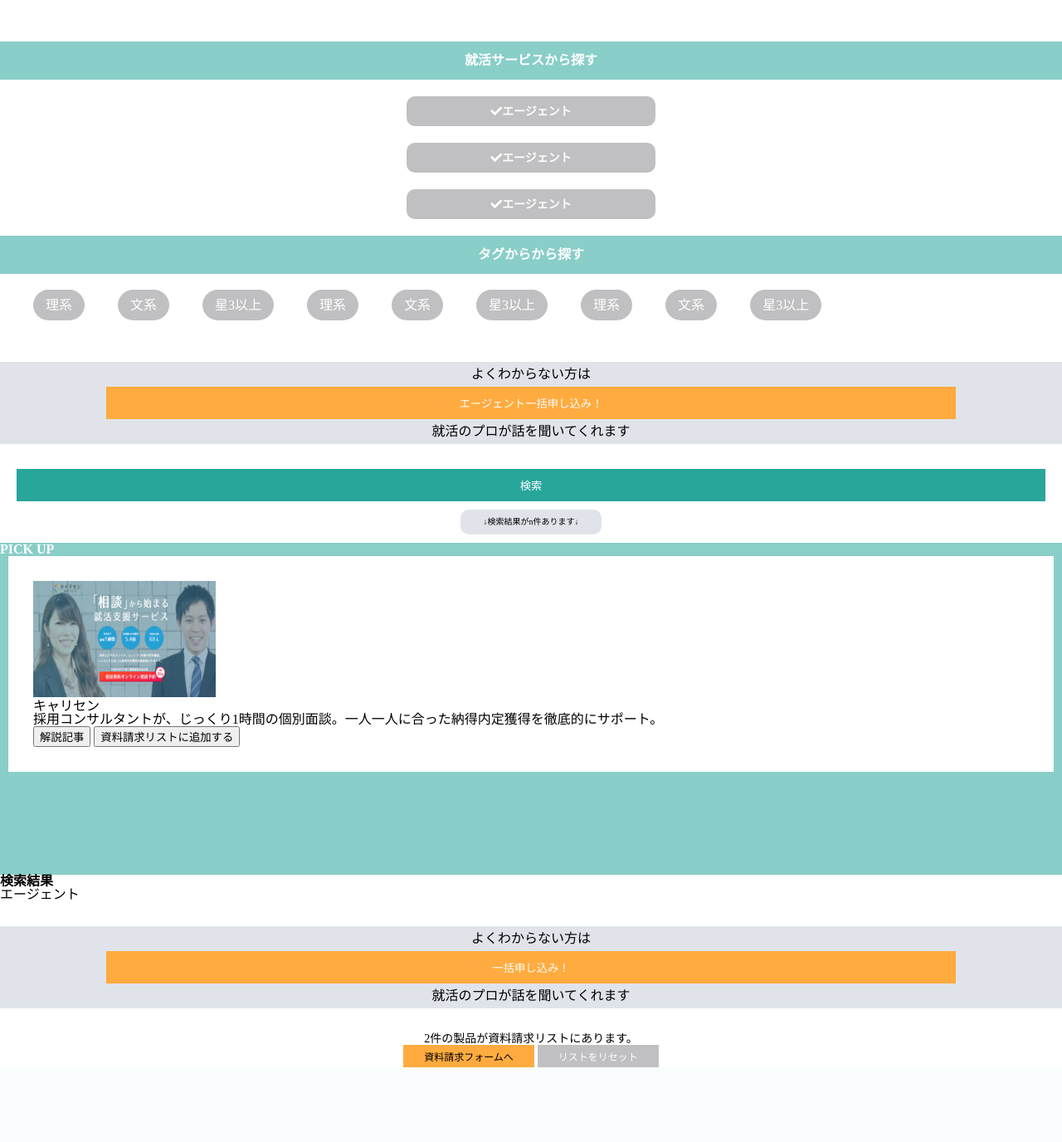
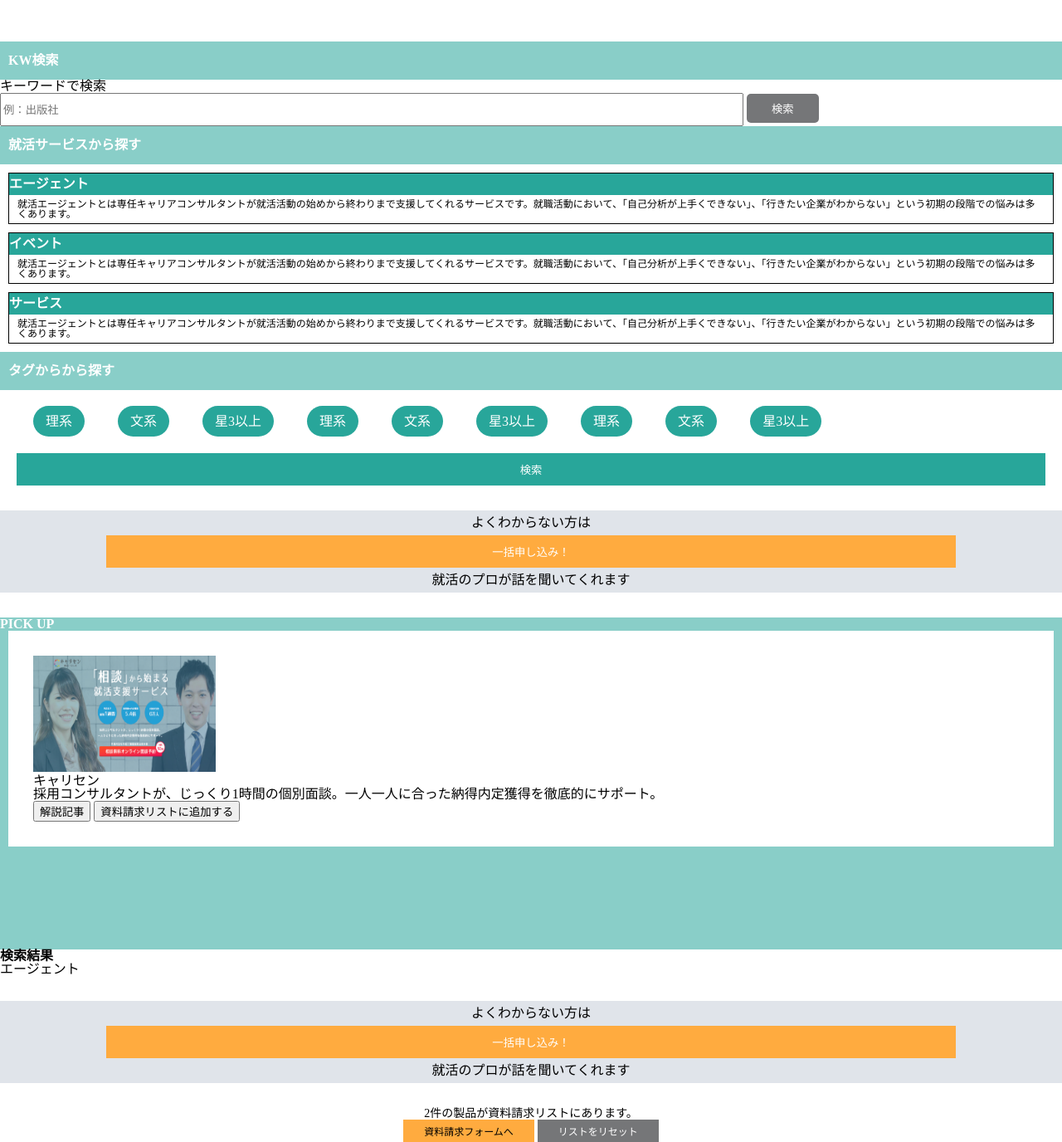
Before and after one commit to daiki-sato/teamE, a PHP site: page /php/top.php in a window 1280 px wide. Shown: the part 182-1558 px from the top of the page at 83% size. Before the commit the page ends 1468 px from the top, so only its background shows below. Run offline with PHP 8.4, Linux system fonts and the light colour scheme.

Commit message:
Revert "top_sp_search/daiki の見た目はほぼ完成した。クリックして色を変えるのはまだ実装できていない"

```diff
--- a/myproject/gulpfile.js
+++ b/myproject/gulpfile.js
@@ -10,7 +10,7 @@ gulp.task("default", function() {
     gulp
       .src("../src/css/style.scss")
       // Sassのコンパイルを実行
-      .pipe(sass({outputStyle: 'expanded'}))
+      .pipe(sass())
       // cssフォルダー以下に保存
       .pipe(gulp.dest("../src/css"))
   );
--- a/src/css/_top.scss
+++ b/src/css/_top.scss
@@ -1,39 +1,47 @@
  /* トップページのcss */
 /* // ここにheader.sass fotter.sassなどを挿入する */
-button{
-  cursor: pointer;
-}
-.search-area{
-  text-align: center;
+
+
+
+
+.keyword-search{
+
+  .keyword-search-form__input{
+    width: 70%;
+    height: 40px;
+  }
+  .keyword-search-form__button{
+    background-color: $color-gray;
+    color: $color-white;
+    border: none;
+    padding: 8px 30px;
+    border-radius: 5px;
+
+  }
 }
 
+.category-search{
+  .category-search__menu{
 
-.category-search{
-
-
-  .category-search__menu{
-    text-align: center;
-  }
-  .category-search__list{
-    // margin: 10px;
-    // border:  1px solid black;
-    margin: 20px 0;
 
   }
 
-  .category-search__button{
+  .category-search__list{
+    margin: 10px;
+    border:  1px solid black;
 
-    background-color: $color-gray;
-    border: none ;
-
-    color: $color-white;
-    width: 300px;
-    padding: 10px 50px;
-    border-radius: 10px;
-    font-size: 14px;
-    font-weight: bold;
   }
 
+  .category-search__title-box{
+    background-color: $color-green;
+    padding:5px 0;
+
+
+  }
+  .category-search__title{
+    color: $color-white;
+
+  }
   .category-search__text{
     font-size: 12px;
     padding: 5px 10px;
@@ -72,7 +80,7 @@ button{
 
 .search-box{
 
-  background-color: $color-gray;
+  background-color: $color-green;
   margin: 0 20px;
   text-align: center;
 
@@ -116,19 +124,7 @@ button{
 }
 
 
-.number-of-searches-box{
-  background-color: #E0E4EA;
-  margin: 10px auto;
-  width: 150px;
-  padding: 10px;
-  border-radius: 10px;
 
-
-  .number-of-searches__text{
-    font-size: 10px;
-    text-align: center;
-  }
-}
 
 
 
--- a/src/css/style.css
+++ b/src/css/style.css
@@ -2,120 +2,94 @@
 .search-area {
   color: #ffffff;
   background-color: #89CEC8;
-  padding: 15px 10px;
-}
+  padding: 15px 10px; }
 
 .search-area {
   color: #ffffff;
   background-color: #89CEC8;
-  padding: 15px 10px;
-}
+  padding: 15px 10px; }
 
 .header {
   background-color: #28A69A;
   color: #ffffff;
   margin-bottom: 50px;
-  text-align: center;
-}
-
+  text-align: center; }
   .header .header-nav {
-  height: 130px;
-}
-
+    height: 130px; }
     .header .header-nav__img {
       height: 62px;
       padding: 10px 0 10px 0;
-  cursor: pointer;
-}
-
+      cursor: pointer; }
     .header .header-nav .header-nav__menu__list {
       list-style: none;
       display: inline-block;
-  padding: 10px 15px 15px;
-}
-
+      padding: 10px 15px 15px; }
     .header .header-nav .header-nav__menu__list a {
       color: #ffffff;
       height: auto;
       font-size: 15px;
       padding: 10px 8px 15px;
-  line-height: 1.5;
-}
-
+      line-height: 1.5; }
   .header .header-info {
     background: #89CEC8;
-  height: 52px;
-}
-
+    height: 52px; }
     .header .header-info__text {
       display: block;
       padding: 10px;
       font-weight: bold;
       height: 30px;
-  line-height: 30px;
-}
+      line-height: 30px; }
 
 /* トップページのcss */
 /* // ここにheader.sass fotter.sassなどを挿入する */
-button {
-  cursor: pointer;
-}
+.keyword-search .keyword-search-form__input {
+  width: 70%;
+  height: 40px; }
 
-.search-area {
-  text-align: center;
-}
-
-.category-search .category-search__menu {
-  text-align: center;
-}
+.keyword-search .keyword-search-form__button {
+  background-color: #757678;
+  color: #ffffff;
+  border: none;
+  padding: 8px 30px;
+  border-radius: 5px; }
 
 .category-search .category-search__list {
-  margin: 20px 0;
-}
+  margin: 10px;
+  border: 1px solid black; }
 
-.category-search .category-search__button {
-  background-color: #c0c0c2;
-  border: none;
-  color: #ffffff;
-  width: 300px;
-  padding: 10px 50px;
-  border-radius: 10px;
-  font-size: 14px;
-  font-weight: bold;
-}
+.category-search .category-search__title-box {
+  background-color: #28A69A;
+  padding: 5px 0; }
+
+.category-search .category-search__title {
+  color: #ffffff; }
 
 .category-search .category-search__text {
   font-size: 12px;
-  padding: 5px 10px;
-}
+  padding: 5px 10px; }
 
 .tag-search .tag-search__menu {
   margin: 0 20px;
   display: flex;
   flex-wrap: wrap;
   box-sizing: border-box;
-  overflow: hidden;
-}
+  overflow: hidden; }
 
 .tag-search .tag-search__list {
   margin: 30px 20px;
   list-style: none;
-  display: block;
-}
+  display: block; }
 
 .tag-search .tag-search__list a {
   color: #ffffff;
-  background-color: #c0c0c2;
+  background-color: #28A69A;
   padding: 10px 15px;
-  border-radius: 50px;
-}
+  border-radius: 50px; }
 
 .search-box {
-  background-color: #c0c0c2;
+  background-color: #28A69A;
   margin: 0 20px;
-  text-align: center;
-}
-
+  text-align: center; }
   .search-box .search-box__button {
     display: block;
     width: 100%;
@@ -123,19 +97,14 @@ button {
     border: none;
     background-color: #28A69A;
     color: #ffffff;
-  padding: 10px 30px;
-}
+    padding: 10px 30px; }
 
 .application-area {
   margin: 30px 0;
   background-color: #E0E4EA;
-  text-align: center;
-}
-
+  text-align: center; }
   .application-area .application-area__text {
-  line-height: 30px;
-}
-
+    line-height: 30px; }
   .application-area .application-area__button {
     display: block;
     width: 80%;
@@ -144,91 +113,54 @@ button {
     padding: 10px 30px;
     margin: 0 auto;
     color: #ffffff;
-  background-color: #FFAB3F;
-}
-
+    background-color: #FFAB3F; }
   .application-area .application-area__description {
-  line-height: 30px;
-}
-
-.number-of-searches-box {
-  background-color: #E0E4EA;
-  margin: 10px auto;
-  width: 150px;
-  padding: 10px;
-  border-radius: 10px;
-}
-
-.number-of-searches-box .number-of-searches__text {
-  font-size: 10px;
-  text-align: center;
-}
+    line-height: 30px; }
 
 .pick-up {
   height: 400px;
-  background-color: #89CEC8;
-}
-
+  background-color: #89CEC8; }
   .pick-up .pick-up-list {
     background-color: #ffffff;
     padding: 30px;
-  margin: 0 10px;
-}
-
+    margin: 0 10px; }
   .pick-up .pick-up-list__1 {
-  display: flex;
-}
-
+    display: flex; }
   .pick-up .pick-up__title {
-  color: white;
-}
-
+    color: white; }
   .pick-up .pick-up-list__img {
     width: 220px;
     height: 140px;
-  margin: 0 auto;
-}
-
+    margin: 0 auto; }
   .pick-up .pick-up-list__button button {
     background-color: #89CEC8;
     color: #ffffff;
     padding: 20px;
     border: none;
-  width: 200px;
-}
+    width: 200px; }
 
 .footer {
-  text-align: center;
-}
-
+  text-align: center; }
   .footer .footer__text {
-  font-size: 14px;
-}
-
+    font-size: 14px; }
   .footer .footer__form-button {
     cursor: pointer;
     border: none;
     background-color: #FFAB3F;
     padding: 5px 25px;
-  font-size: 12px;
-}
-
+    font-size: 12px; }
   .footer .footer__reset-button {
     cursor: pointer;
     border: none;
-  background-color: #c0c0c2;
+    background-color: #757678;
     color: #ffffff;
     padding: 5px 25px;
-  font-size: 12px;
-}
+    font-size: 12px; }
 
 .entry-page {
   border: 1px  solid gray;
   margin-top: 10px;
   height: 100vh;
-  padding: 10px 3px;
-}
-
+  padding: 10px 3px; }
   .entry-page .entry-page__text {
-  margin: 20px 0;
-}
+    margin: 20px 0; }
--- a/src/css/top.scss
+++ b/src/css/top.scss
@@ -2,3 +2,27 @@
 /* // ここにheader.sass fotter.sassなどを挿入する */
 @import './common';
 @import './header';
+
+
+
+.keyword-search{
+
+  .keyword-search-form__input{
+    width: 70%;
+    height: 40px;
+  }
+  .keyword-search-form__button{
+    background-color: #757678;
+    color: $color-white;
+    border: none;
+    padding: 8px 30px;
+    border-radius: 5px;
+
+  }
+}
+
+
+
+  .tag-search__menu__list{
+    @include btn-tag;
+  }
--- a/src/php/top.php
+++ b/src/php/top.php
@@ -8,8 +8,6 @@
   <title>Document</title>
   <link rel="stylesheet" href="../css/reset.css">
   <link rel="stylesheet" href="../css/style.css">
-
-  <link href="https://use.fontawesome.com/releases/v5.15.1/css/all.css" rel="stylesheet">
 </head>
 <body>
   <?php
@@ -17,31 +15,54 @@
   ?>
 
 
+<section class="keyword-search">
+  <div class="search-area">
+    <h2 class="search-area__title">KW検索</h2>
+  </div>
+
+  <p class="keyword-search__text">キーワードで検索</p>
+  <form class="keyword-search-form" action="">
+    <input class="keyword-search-form__input" type="search" placeholder="例：出版社">
+    <button class="keyword-search-form__button" type="submit">検索</button>
+  </form>
+
+</section>
+
 <section class="category-search">
   <div class="search-area">
     <h2 class="search-area__title">就活サービスから探す</h2>
   </div>
 
 
-  <div class="category-search__menu">
-
+  <div class="category-search__-menu">
     <div class="category-search__list">
-      <button class="category-search__button">
-        <i class="fas fa-check">エージェント</i>
-      </button>
+      <div class="category-search__title-box">
+        <h3 class="category-search__title">エージェント</h3>
+      </div>
+      <p class="category-search__text">
+        就活エージェントとは専任キャリアコンサルタントが就活活動の始めから終わりまで支援してくれるサービスです。就職活動において、「自己分析が上手くできない」、「行きたい企業がわからない」という初期の段階での悩みは多くあります。
+      </p>
     </div>
 
     <div class="category-search__list">
-      <button class="category-search__button">
-        <i class="fas fa-check">エージェント</i>
-      </button>
+      <div class="category-search__title-box">
+        <h3 class="category-search__title">イベント</h3>
+      </div>
+      <p class="category-search__text">
+        就活エージェントとは専任キャリアコンサルタントが就活活動の始めから終わりまで支援してくれるサービスです。就職活動において、「自己分析が上手くできない」、「行きたい企業がわからない」という初期の段階での悩みは多くあります。
+      </p>
     </div>
 
     <div class="category-search__list">
-      <button class="category-search__button">
-        <i class="fas fa-check">エージェント</i>
-      </button>
+      <div class="category-search__title-box">
+        <h3 class="category-search__title">サービス</h3>
+      </div>
+      <p class="category-search__text">
+        就活エージェントとは専任キャリアコンサルタントが就活活動の始めから終わりまで支援してくれるサービスです。就職活動において、「自己分析が上手くできない」、「行きたい企業がわからない」という初期の段階での悩みは多くあります。
+      </p>
     </div>
+
+
 
   </div>
 
@@ -53,33 +74,27 @@
   </div>
 
   <ul class="tag-search__menu">
-    <li class="tag-search__list"  ><a href="" onclick="buttonClick()">理系</a></li>
-    <li class="tag-search__list"  onclick="buttonClick()"><a href="">文系</a></li>
-    <li class="tag-search__list"  onclick="buttonClick()"><a href="">星3以上</a></li>
-    <li class="tag-search__list"  onclick="buttonClick()"><a href="">理系</a></li>
-    <li class="tag-search__list"  onclick="buttonClick()"><a href="">文系</a></li>
-    <li class="tag-search__list"  onclick="buttonClick()"><a href="">星3以上</a></li>
-    <li class="tag-search__list"  onclick="buttonClick()"><a href="">理系</a></li>
-    <li class="tag-search__list"  onclick="buttonClick()"><a href="">文系</a></li>
-    <li class="tag-search__list"  onclick="buttonClick()"><a href="">星3以上</a></li>
+    <li class="tag-search__list"><a href="">理系</a></li>
+    <li class="tag-search__list"><a href="">文系</a></li>
+    <li class="tag-search__list"><a href="">星3以上</a></li>
+    <li class="tag-search__list"><a href="">理系</a></li>
+    <li class="tag-search__list"><a href="">文系</a></li>
+    <li class="tag-search__list"><a href="">星3以上</a></li>
+    <li class="tag-search__list"><a href="">理系</a></li>
+    <li class="tag-search__list"><a href="">文系</a></li>
+    <li class="tag-search__list"><a href="">星3以上</a></li>
   </ul>
 </section>
-
-
-<div class="application-area">
-  <p class="application-area__text">よくわからない方は</p>
-  <button class="application-area__button">エージェント一括申し込み！</button>
-  <span class="application-area__description">就活のプロが話を聞いてくれます</span>
-</div>
 
 <div class="search-box">
   <button class="search-box__button">検索</button>
 </div>
 
-<div class="number-of-searches-box">
-  <p class="number-of-searches__text">↓検索結果がn件あります↓</p>
+<div class="application-area">
+  <p class="application-area__text">よくわからない方は</p>
+  <button class="application-area__button">一括申し込み！</button>
+  <span class="application-area__description">就活のプロが話を聞いてくれます</span>
 </div>
-
 
 
 <section class="pick-up">
@@ -136,7 +151,5 @@
 
 
 
-<script src="../js/top.js"></script>
-
 </body>
 </html>
```
Also changed, not shown: docker-compose.yml (added, +35 -0 lines). Lines whose indentation alone changed are shown as unchanged.
